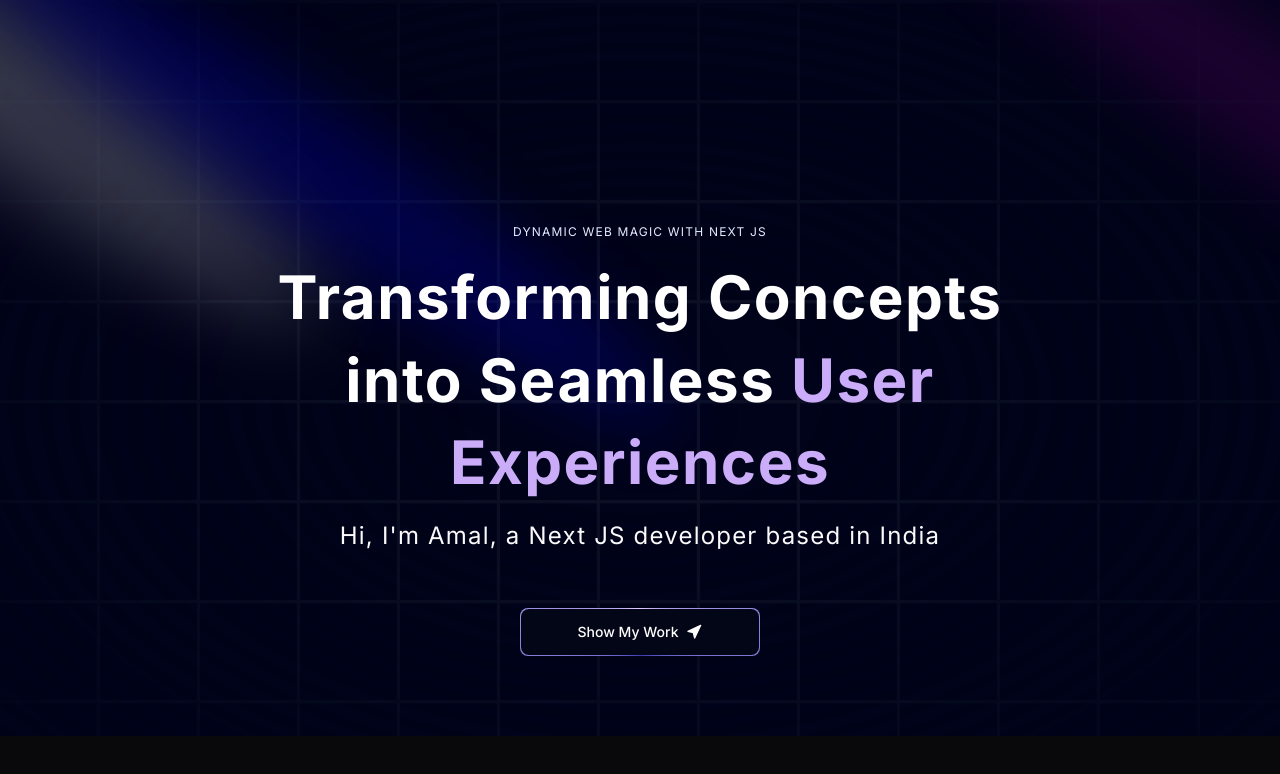
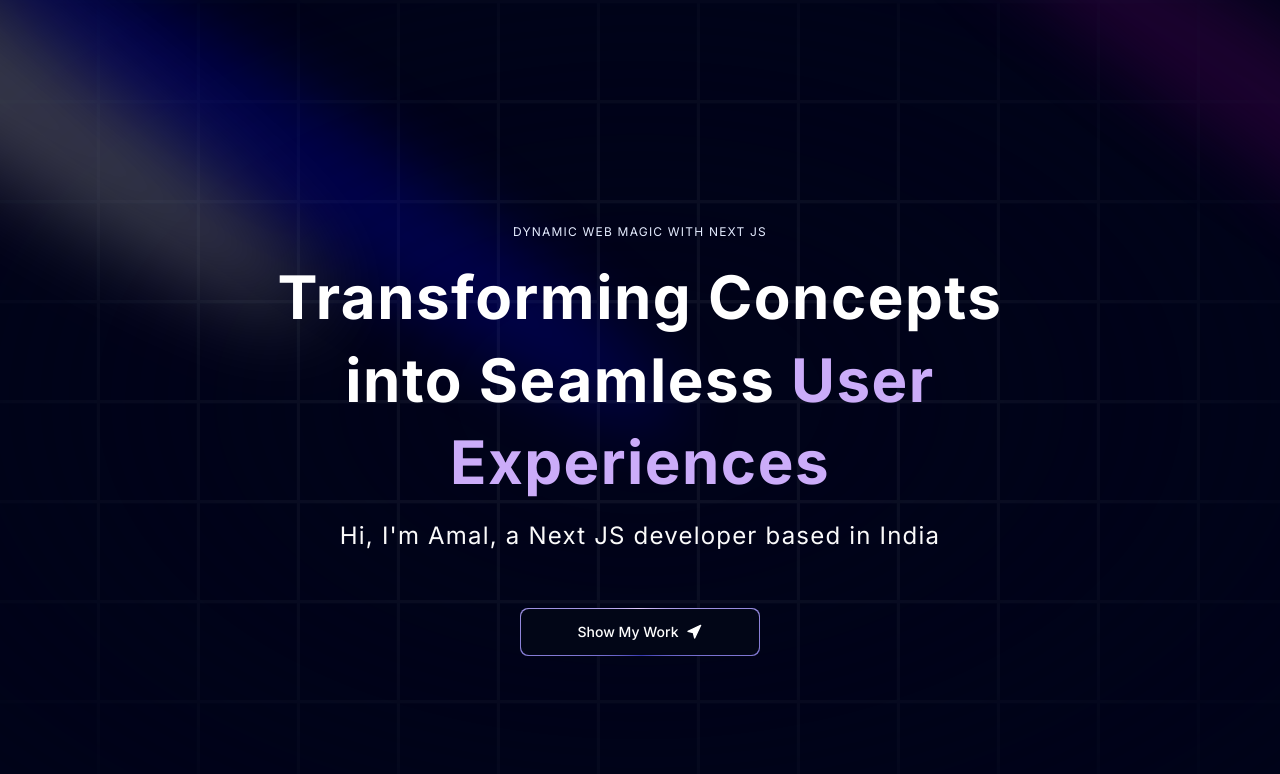
Before and after one commit to Amal221200/developer-portfolio, a Next.js app: page / in a window 1280 px wide. Shown: the top 774 px of the page. Built offline with nearby package versions, Linux system fonts and the light colour scheme.

Commit message:
About Section

```diff
--- a/src/components/Hero.tsx
+++ b/src/components/Hero.tsx
@@ -6,7 +6,7 @@
 
 const Hero = () => {
     return (
-        <section className="pt-36">
+        <section className="min-h-screen pt-36">
             <div>
                 <Spotlight className="-left-10 -top-40 h-screen md:-left-32 md:-top-20" fill="white" />
                 <Spotlight className="left-full top-10 h-[80vh] w-[50vw]" fill="purple" />
```
